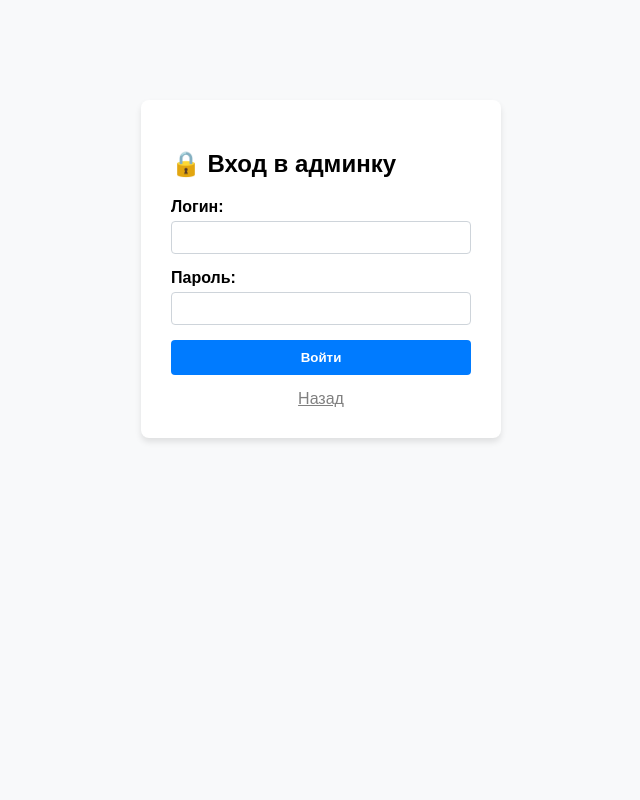
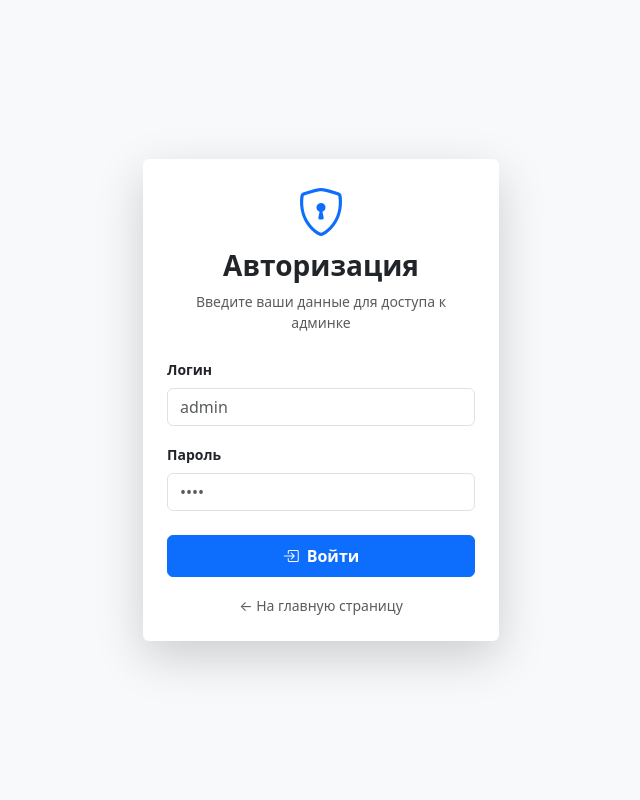
Before and after one commit to mayphenozip/flask-todo-app, a Flask app: page /login in a window 1280 px wide. Shown: the whole page, without its empty margins (319-959 px from the left). Run offline with Flask 3, Linux system fonts and the light colour scheme.

Commit message:
Полностью выполнил ПР14: перевёл интерфейс Гостевой книги на Bootstrap 5

```diff
--- a/guestbook/app.py
+++ b/guestbook/app.py
@@ -3,8 +3,6 @@ from datetime import datetime
 import database
 
 app = Flask(__name__)
-
-# Секретный ключ, чтобы Flask мог шифровать сессии куки (cookie)
 app.secret_key = 'very-secret-key-1234'
 
 database.init_db()
@@ -34,8 +32,6 @@ def index():
     old_name = request.args.get('old_name', '')
     old_message = request.args.get('old_message', '')
     count = database.get_message_count()
-
-    # Передаем в шаблон статус: админ перед нами или нет
     is_admin = session.get('is_admin', False)
 
     return render_template('index.html', messages=messages, error=error, old_name=old_name, old_message=old_message, count=count, is_admin=is_admin)
@@ -52,51 +48,63 @@ def add_msg():
     database.add_message(name, message, current_time)
     return redirect('/')
 
-# --- ПР12: Страница входа в админку ---
 @app.route('/login', methods=['GET', 'POST'])
 def login():
     login_error = None
     if request.method == 'POST':
         username = request.form.get('username')
         password = request.form.get('password')
-
-        # Проверяем учетные данные по заданию
         if username == 'admin' and password == '1234':
-            session['is_admin'] = True  # Запоминаем админа в сессии
+            session['is_admin'] = True
             return redirect('/')
         else:
             login_error = "Неверный логин или пароль!"
-
     return render_template('login.html', login_error=login_error)
 
-# --- Самостоятельное задание Ж: Выход из сессии админа ---
 @app.route('/logout')
 def logout():
     session.pop('is_admin', None)
     return redirect('/')
 
-# --- ПР12: Защищенное удаление одного сообщения ---
 @app.route('/delete/<int:message_id>')
 def delete_msg(message_id):
     if not session.get('is_admin', False):
-        return redirect('/login')  # Выкидываем на логин, если пытается удалить не админ
-
+        return redirect('/login')
     database.delete_message(message_id)
     return redirect('/')
 
-# --- ПР12: Защищенная страница подтверждения очистки базы ---
+# --- ПР13: Страница редактирования сообщения (Доступна только админу) ---
+@app.route('/edit/<int:message_id>', methods=['GET', 'POST'])
+def edit_msg(message_id):
+    if not session.get('is_admin', False):
+        return redirect('/login')
+
+    msg = database.get_message_by_id(message_id)
+    if not msg:
+        return "Сообщение не найдено", 404
+
+    if request.method == 'POST':
+        name = request.form.get('name', '').strip()
+        message = request.form.get('message', '').strip()
+
+        if name and message:
+            database.update_message(message_id, name, message)
+            return redirect('/')
+        else:
+            return render_template('edit.html', msg=msg, error="Поля не могут быть пустыми!")
+
+    return render_template('edit.html', msg=msg)
+
 @app.route('/delete-all-confirm')
 def delete_all_confirm_page():
     if not session.get('is_admin', False):
         return redirect('/login')
     return render_template('delete_confirm.html')
 
-# --- ПР12: Защищенный сброс всех сообщений ---
 @app.route('/clear_all_messages', methods=['POST'])
 def clear_all():
     if not session.get('is_admin', False):
         return redirect('/login')
-
     database.clear_all_messages()
     return redirect('/')
 
--- a/guestbook/database.py
+++ b/guestbook/database.py
@@ -46,3 +46,18 @@ def clear_all_messages():
     with get_db() as conn:
         conn.execute('DELETE FROM messages')
         conn.commit()
+
+def get_message_by_id(message_id):
+    # Нужно, чтобы загрузить текст старого сообщения в форму редактирования
+    with get_db() as conn:
+        cursor = conn.execute('SELECT * FROM messages WHERE id = ?', (message_id,))
+        return cursor.fetchone()
+
+def update_message(message_id, name, message):
+    # Сама команда обновления по ТЗ ПР13
+    with get_db() as conn:
+        conn.execute(
+            'UPDATE messages SET name = ?, message = ? WHERE id = ?',
+            (name, message, message_id)
+        )
+        conn.commit()
--- a/guestbook/templates/login.html
+++ b/guestbook/templates/login.html
@@ -1,36 +1,55 @@
 <!DOCTYPE html>
 <html lang="ru">
 <head>
-    <meta charset="utf-8">
-    <title>Вход</title>
-    <style>
-        body { font-family: Arial, sans-serif; background-color: #f8f9fa; text-align: center; margin-top: 100px; }
-        .login-box { background: white; display: inline-block; padding: 30px; border-radius: 8px; box-shadow: 0 4px 6px rgba(0,0,0,0.1); width: 300px; text-align: left; }
-        .form-group { margin-bottom: 15px; }
-        .form-group label { display: block; margin-bottom: 5px; font-weight: bold; }
-        .form-group input { width: 100%; padding: 8px; box-sizing: border-box; border: 1px solid #ced4da; border-radius: 4px; }
-        .btn { background-color: #007bff; color: white; width: 100%; padding: 10px; border: none; border-radius: 4px; cursor: pointer; font-weight: bold; }
-        .error { color: red; margin-bottom: 15px; }
-    </style>
+    <meta charset="UTF-8">
+    <meta name="viewport" content="width=device-width, initial-scale=1.0">
+    <title>Вход в систему</title>
+    <link href="https://cdn.jsdelivr.net/npm/bootstrap@5.3.0/dist/css/bootstrap.min.css" rel="stylesheet">
+    <link rel="stylesheet" href="https://cdn.jsdelivr.net/npm/bootstrap-icons@1.11.0/font/bootstrap-icons.css">
 </head>
-<body>
-    <div class="login-box">
-        <h2>🔒 Вход в админку</h2>
-        {% if login_error %}
-            <p class="error">{{ login_error }}</p>
-        {% endif %}
-        <form action="/login" method="POST">
-            <div class="form-group">
-                <label>Логин:</label>
-                <input type="text" name="username" required>
+<body class="bg-light">
+
+    <div class="container">
+        <div class="row justify-content-center align-items-center min-vh-100">
+            <div class="col-md-5 col-lg-4">
+
+                <div class="card shadow-lg border-0">
+                    <div class="card-body p-4">
+                        <div class="text-center mb-4">
+                            <div class="display-5 text-primary"><i class="bi bi-shield-lock"></i></div>
+                            <h3 class="fw-bold mt-2">Авторизация</h3>
+                            <p class="text-muted small">Введите ваши данные для доступа к админке</p>
+                        </div>
+
+                        {% if login_error %}
+                            <div class="alert alert-danger p-2 small text-center mb-3">
+                                <i class="bi bi-exclamation-circle me-1"></i>{{ login_error }}
+                            </div>
+                        {% endif %}
+
+                        <form action="/login" method="POST">
+                            <div class="mb-3">
+                                <label class="form-label small fw-bold">Логин</label>
+                                <input type="text" name="username" class="form-control" placeholder="admin" required>
+                            </div>
+                            <div class="mb-4">
+                                <label class="form-label small fw-bold">Пароль</label>
+                                <input type="password" name="password" class="form-control" placeholder="••••" required>
+                            </div>
+                            <button type="submit" class="btn btn-primary w-100 py-2 fw-bold">
+                                <i class="bi bi-box-arrow-in-right me-2"></i>Войти
+                            </button>
+                        </form>
+
+                        <div class="text-center mt-3">
+                            <a href="/" class="text-muted small text-decoration-none">← На главную страницу</a>
+                        </div>
+                    </div>
+                </div>
+
             </div>
-            <div class="form-group">
-                <label>Пароль:</label>
-                <input type="password" name="password" required>
-            </div>
-            <button type="submit" class="btn">Войти</button>
-        </form>
-        <a href="/" style="display:block; text-align:center; margin-top:15px; color:gray;">Назад</a>
+        </div>
     </div>
+
 </body>
 </html>
```
Also changed, not shown: guestbook/templates/edit.html (added, +103 -0 lines), guestbook/guestbook.db.
